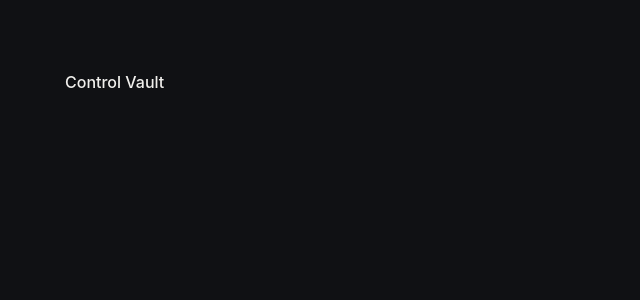
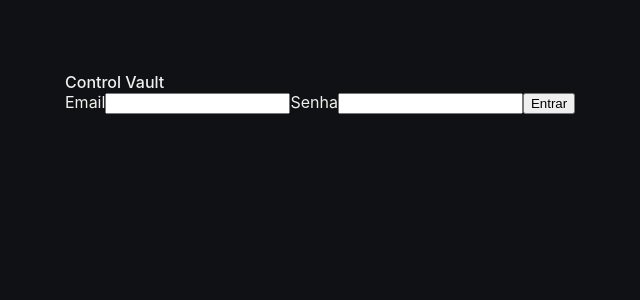
Before and after one commit to borgescodes/control-vault, a React (Vite) app: page / in a window 1280 px wide. Shown: the top 300 px of the page, without its empty margins (7-647 px from the left). Built offline with nearby package versions, Linux system fonts and the light colour scheme; no server answers.

Commit message:
feat: add personal auth boundary

```diff
--- a/src/app/App.tsx
+++ b/src/app/App.tsx
@@ -1,7 +1,64 @@
+import { useEffect, useState } from 'react'
+import type { Session } from '@supabase/supabase-js'
+import {
+  getCachedSession,
+  signOut,
+  subscribeToAuth,
+} from '../infrastructure/auth/session'
+import LoginView from './LoginView'
+
 export default function App() {
+  const [session, setSession] = useState<Session | null>(null)
+  const [sessionReady, setSessionReady] = useState(false)
+
+  useEffect(() => {
+    let active = true
+    const unsubscribe = subscribeToAuth((nextSession) => {
+      if (active) {
+        setSession(nextSession)
+        setSessionReady(true)
+      }
+    })
+
+    void getCachedSession()
+      .then((cachedSession) => {
+        if (active) {
+          setSession(cachedSession)
+        }
+      })
+      .catch(() => {
+        if (active) {
+          setSession(null)
+        }
+      })
+      .finally(() => {
+        if (active) {
+          setSessionReady(true)
+        }
+      })
+
+    return () => {
+      active = false
+      unsubscribe()
+    }
+  }, [])
+
+  async function handleSignOut() {
+    await signOut()
+    setSession(null)
+  }
+
   return (
     <main className="app">
       <h1>Control Vault</h1>
+      {sessionReady &&
+        (session ? (
+          <button onClick={handleSignOut} type="button">
+            Sair
+          </button>
+        ) : (
+          <LoginView />
+        ))}
     </main>
   )
 }
--- /dev/null
+++ b/src/app/LoginView.tsx
@@ -0,0 +1,57 @@
+import { useState, type FormEvent } from 'react'
+import { signIn } from '../infrastructure/auth/session'
+
+export default function LoginView() {
+  const [email, setEmail] = useState('')
+  const [password, setPassword] = useState('')
+  const [error, setError] = useState<string | null>(null)
+  const [submitting, setSubmitting] = useState(false)
+
+  async function handleSubmit(event: FormEvent<HTMLFormElement>) {
+    event.preventDefault()
+    setError(null)
+    setSubmitting(true)
+
+    try {
+      await signIn(email, password)
+    } catch (cause) {
+      setError(cause instanceof Error ? cause.message : 'Falha ao entrar')
+    } finally {
+      setSubmitting(false)
+    }
+  }
+
+  return (
+    <form onSubmit={handleSubmit}>
+      <label>
+        Email
+        <input
+          autoComplete="email"
+          name="email"
+          onChange={(event) => setEmail(event.target.value)}
+          required
+          type="email"
+          value={email}
+        />
+      </label>
+
+      <label>
+        Senha
+        <input
+          autoComplete="current-password"
+          name="password"
+          onChange={(event) => setPassword(event.target.value)}
+          required
+          type="password"
+          value={password}
+        />
+      </label>
+
+      {error && <p role="alert">{error}</p>}
+
+      <button disabled={submitting} type="submit">
+        Entrar
+      </button>
+    </form>
+  )
+}
--- /dev/null
+++ b/src/infrastructure/auth/session.ts
@@ -0,0 +1,38 @@
+import type { Session } from '@supabase/supabase-js'
+import { supabase } from '../supabase/client'
+
+export async function signIn(email: string, password: string): Promise<void> {
+  const { error } = await supabase.auth.signInWithPassword({ email, password })
+
+  if (error) {
+    throw error
+  }
+}
+
+export async function signOut(): Promise<void> {
+  const { error } = await supabase.auth.signOut()
+
+  if (error) {
+    throw error
+  }
+}
+
+export async function getCachedSession(): Promise<Session | null> {
+  const { data, error } = await supabase.auth.getSession()
+
+  if (error) {
+    throw error
+  }
+
+  return data.session
+}
+
+export function subscribeToAuth(
+  callback: (session: Session | null) => void,
+): () => void {
+  const { data } = supabase.auth.onAuthStateChange((_event, session) => {
+    callback(session)
+  })
+
+  return () => data.subscription.unsubscribe()
+}
--- /dev/null
+++ b/src/infrastructure/supabase/client.ts
@@ -0,0 +1,12 @@
+import { createClient } from '@supabase/supabase-js'
+
+const supabaseUrl = import.meta.env.VITE_SUPABASE_URL
+const supabasePublishableKey = import.meta.env.VITE_SUPABASE_PUBLISHABLE_KEY
+
+if (!supabaseUrl || !supabasePublishableKey) {
+  throw new Error(
+    'VITE_SUPABASE_URL and VITE_SUPABASE_PUBLISHABLE_KEY must be configured.',
+  )
+}
+
+export const supabase = createClient(supabaseUrl, supabasePublishableKey)
```
Also changed, not shown: 2 other files (tests, documents, lock files or other folders).
